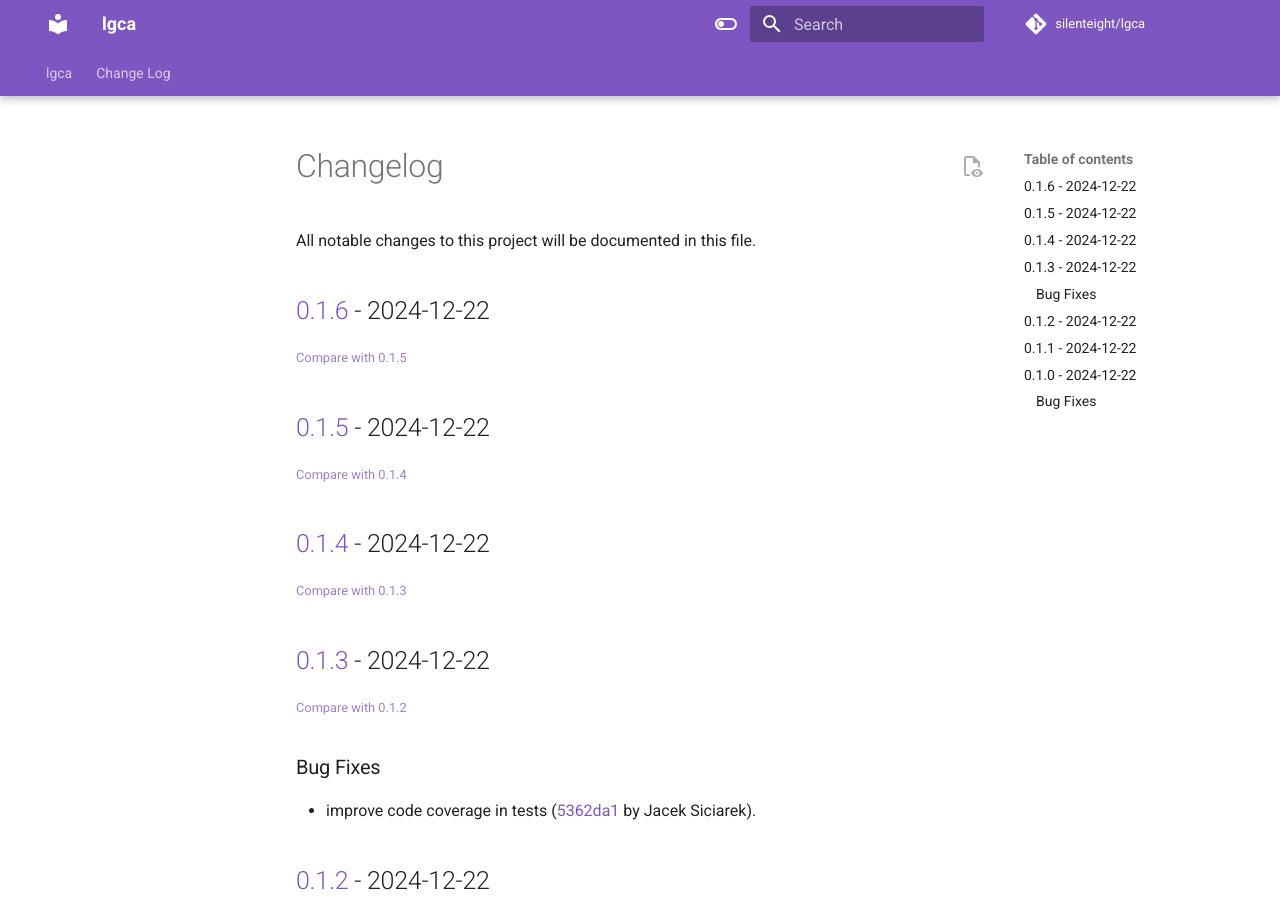
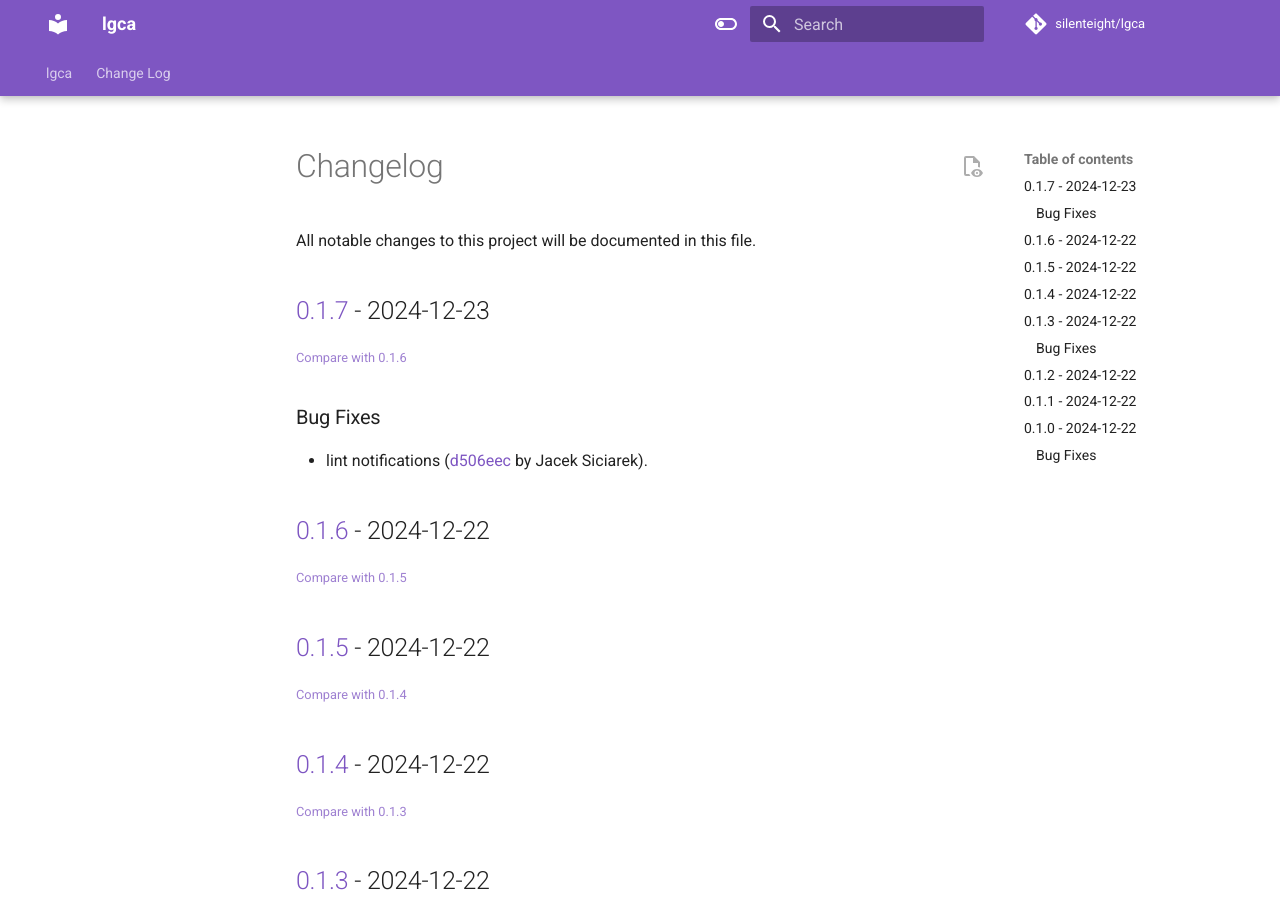
Before and after one commit to siciarek/lgca, an MkDocs documentation site: the page built from docs/changelog.md, in a window 1280 px wide and 900 px high. Built offline with MkDocs 1.6.1 and Material for MkDocs 9.7.7, drawn with Linux system fonts in a browser that asks for light colours; comment, search, counter and statistics services are not loaded.

Commit message:
docs: update changelog (bump)

```diff
--- a/docs/changelog.md
+++ b/docs/changelog.md
@@ -3,6 +3,14 @@
 All notable changes to this project will be documented in this file.
 
 <!-- insertion marker -->
+## [0.1.7](https://github.com/siciarek/lgca/releases/tag/0.1.7) - 2024-12-23
+
+<small>[Compare with 0.1.6](https://github.com/siciarek/lgca/compare/0.1.6...0.1.7)</small>
+
+### Bug Fixes
+
+- lint notifications ([d506eec](https://github.com/siciarek/lgca/commit/d506eec89c8b8af11d4fdc1b9eb57478959937ff) by Jacek Siciarek).
+
 ## [0.1.6](https://github.com/siciarek/lgca/releases/tag/0.1.6) - 2024-12-22
 
 <small>[Compare with 0.1.5](https://github.com/siciarek/lgca/compare/0.1.5...0.1.6)</small>
```
